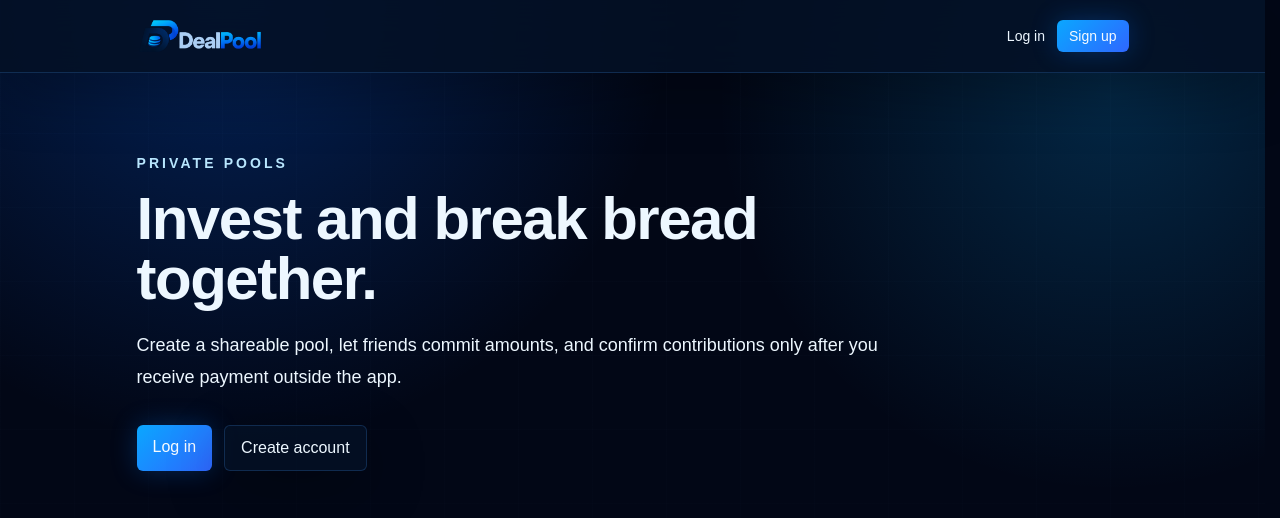
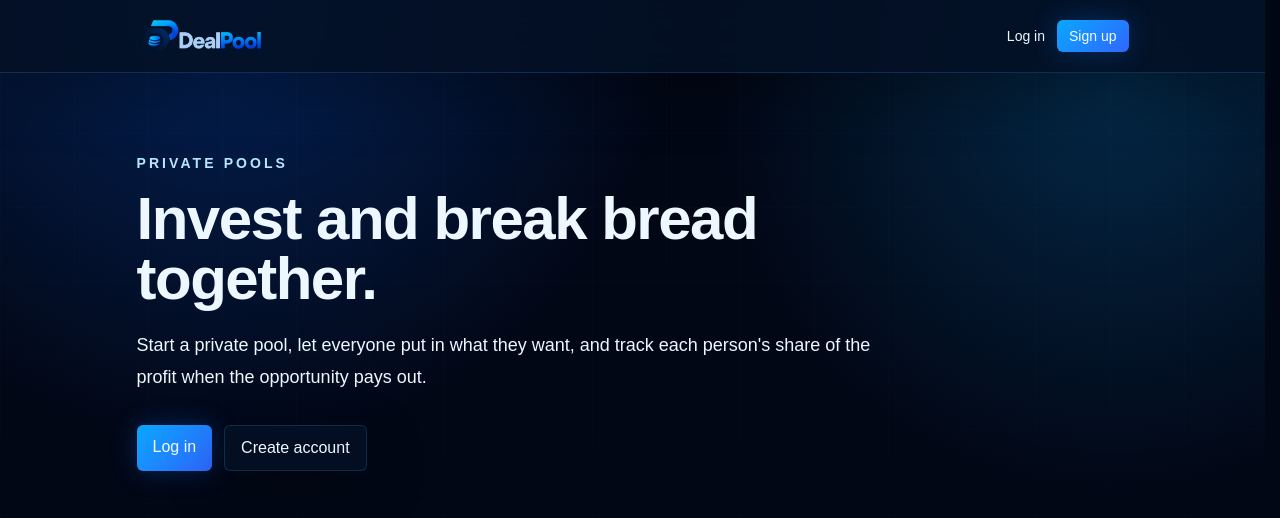
Before and after one commit to Hkushimo/dealpool, a Next.js app: page / in a window 1280 px wide. Shown: the top 518 px of the page. Built offline with nearby package versions, Linux system fonts and the light colour scheme; no server answers.

Commit message:
Improve homepage pool description

```diff
--- a/app/page.tsx
+++ b/app/page.tsx
@@ -12,8 +12,7 @@ export default async function Home() {
           Invest and break bread together.
         </h1>
         <p className="mt-5 text-lg leading-8 text-stone-700">
-          Create a shareable pool, let friends commit amounts, and confirm contributions only after
-          you receive payment outside the app.
+          Start a private pool, let everyone put in what they want, and track each person&apos;s share of the profit when the opportunity pays out.
         </p>
         <div className="mt-8 flex flex-wrap gap-3">
           {user ? (
```
